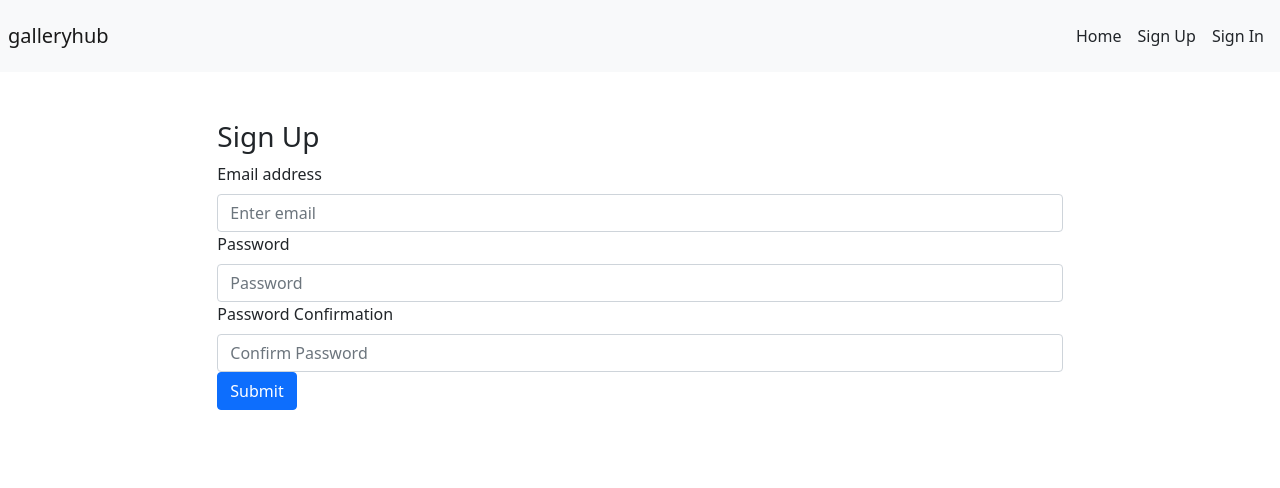
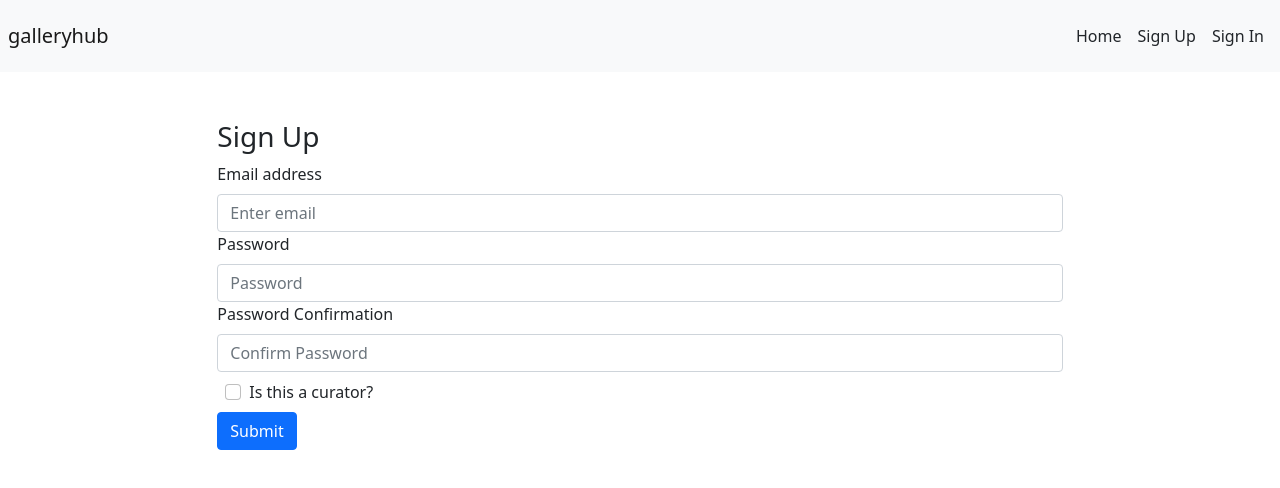
Before and after one commit to brianaleew/Project-3-FrontEnd, a React (Create React App) app in the folder gallery-hub-client/: page /sign-up in a window 1280 px wide. Shown: the top 488 px of the page. Built offline with nearby package versions, Linux system fonts and the light colour scheme.

Commit message:
fixed login api

```diff
--- a/gallery-hub-client/src/api/auth.js
+++ b/gallery-hub-client/src/api/auth.js
@@ -1,7 +1,7 @@
 import apiUrl from '../apiConfig'
 import axios from 'axios'
 
-export const signUp = (credentials) => {
+export const signUp = credentials => {
     return axios({
         method: 'POST',
         url: apiUrl + '/sign-up',
@@ -10,12 +10,13 @@ export const signUp = (credentials) => {
                 email: credentials.email,
                 password: credentials.password,
                 password_confirmation: credentials.passwordConfirmation,
+                isCurator: credentials.curatorFlag,
             },
         },
     })
 }
 
-export const signIn = (credentials) => {
+export const signIn = credentials => {
     return axios({
         url: apiUrl + '/sign-in',
         method: 'POST',
@@ -28,7 +29,7 @@ export const signIn = (credentials) => {
     })
 }
 
-export const signOut = (user) => {
+export const signOut = user => {
     return axios({
         url: apiUrl + '/sign-out',
         method: 'DELETE',
--- a/gallery-hub-client/src/components/auth/SignUp.js
+++ b/gallery-hub-client/src/components/auth/SignUp.js
@@ -8,7 +8,7 @@ import messages from '../shared/AutoDismissAlert/messages'
 import Form from 'react-bootstrap/Form'
 import Button from 'react-bootstrap/Button'
 
-const SignUp = (props) => {
+const SignUp = props => {
     // constructor(props) {
     // 	super(props)
 
@@ -21,19 +21,25 @@ const SignUp = (props) => {
     const [email, setEmail] = useState('')
     const [password, setPassword] = useState('')
     const [passwordConfirmation, setPasswordConfirmation] = useState('')
+    const [curatorFlag, setCuratorFlag] = useState(false)
 
     const navigate = useNavigate()
 
-	const onSignUp = (event) => {
+    const onSignUp = event => {
         event.preventDefault()
 
         const { msgAlert, setUser } = props
 
-        const credentials = {email, password, passwordConfirmation}
-
+        const credentials = {
+            email,
+            password,
+            passwordConfirmation,
+            curatorFlag,
+        }
+        console.log('deez creds: ', JSON.stringify(credentials))
         signUp(credentials)
             .then(() => signIn(credentials))
-			.then((res) => setUser(res.data.user))
+            .then(res => setUser(res.data.user))
             .then(() =>
                 msgAlert({
                     heading: 'Sign Up Success',
@@ -42,10 +48,11 @@ const SignUp = (props) => {
                 })
             )
             .then(() => navigate('/'))
-			.catch((error) => {
+            .catch(error => {
                 setEmail('')
                 setPassword('')
                 setPasswordConfirmation('')
+                setCuratorFlag(false)
                 msgAlert({
                     heading: 'Sign Up Failed with error: ' + error.message,
                     message: messages.signUpFailure,
@@ -53,7 +60,6 @@ const SignUp = (props) => {
                 })
             })
     }
-
 
     return (
         <div className='row'>
@@ -90,17 +96,29 @@ const SignUp = (props) => {
                             value={passwordConfirmation}
                             type='password'
                             placeholder='Confirm Password'
-                            onChange={e => setPasswordConfirmation(e.target.value)}
+                            onChange={e =>
+                                setPasswordConfirmation(e.target.value)
+                            }
                         />
                     </Form.Group>
-                    <Button variant='primary' type='submit'>
+                    <Form.Group className='m-2'>
+                        <Form.Check
+                            label='Is this a curator?'
+                            name='isCurator'
+                            // defaultChecked={ gallery.curators }
+                            onChange={() => setCuratorFlag(prev => !prev)}
+                        />
+                    </Form.Group>
+                    <Button
+                        variant='primary'
+                        type='submit'
+                    >
                         Submit
                     </Button>
                 </Form>
             </div>
         </div>
     )
-
 }
 
 export default SignUp
```
Lines whose indentation alone changed are shown as unchanged.
